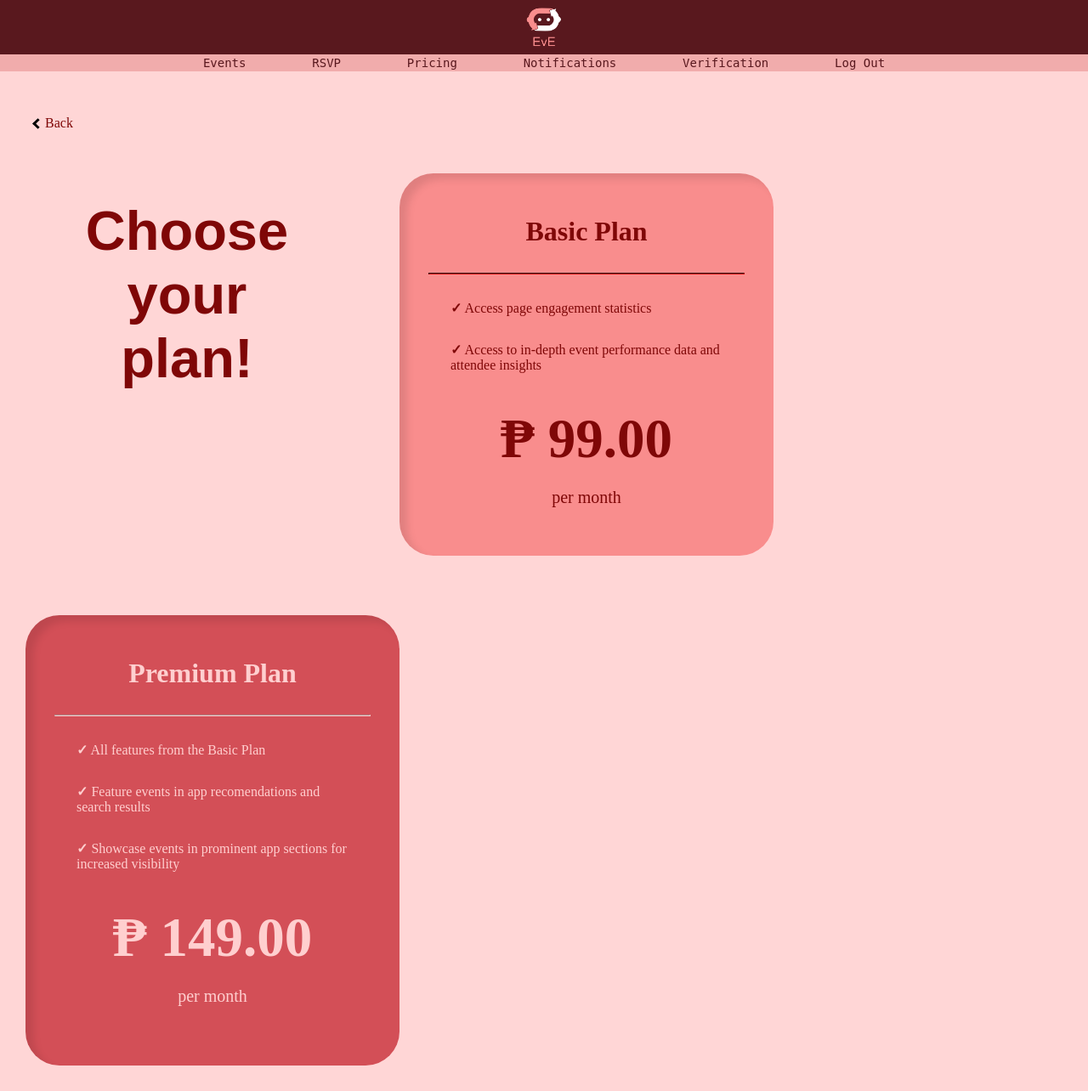
After one commit to RaizaPagatpatan/appdevproject_repository, a Django app: page /pricing_org/ in a window 1280 px wide. The commit adds this page. Shown: the whole page at 85% size. Run offline with Django 4.2, Linux system fonts and the light colour scheme.

Commit message:
pricing navbar on org modified

```diff
--- a/eveappdev/eveapp/templates/navbar_org.html
+++ b/eveappdev/eveapp/templates/navbar_org.html
@@ -16,14 +16,14 @@
 <body>
 
     <header class="navbar">
-            <div> <img class="logo" src="{% static 'images/evelogo.png' %}" alt="EvE Logo"> </div>
+            <div><a href="{% url 'org_home' %}"><img class="logo" src="{% static 'images/evelogo.png' %}" alt="EvE Logo"></a></div>
         <div class="box-ul-nav">
 
             <nav>
                 <ul class="navigation">
                     <li><a href="{% url 'org_event_list' %}">Events</a></li>
                     <li><a href='#'>RSVP</a></li>
-                    <li><a href="{% url 'pricing' %}">Pricing</a></li>
+                    <li><a href="{% url 'pricing_org' %}">Pricing</a></li>
                     <li><a href='#'>Notifications</a></li>
                     <li><a href="{% url 'verify_home' %}">Verification</a></li>
                     <li><a href="{% url 'logout' %}">Log Out</a></li>
--- a/eveappdev/eveapp/templates/navbar_student.html
+++ b/eveappdev/eveapp/templates/navbar_student.html
@@ -16,7 +16,7 @@
 <body>
 
     <header class="navbar">
-            <div> <img class="logo" src="{% static 'images/evelogo.png' %}" alt="EvE Logo"> </div>
+            <div><a href="{% url 'student_home' %}"><img class="logo" src="{% static 'images/evelogo.png' %}" alt="EvE Logo"></a></div>
         <div class="box-ul-nav">
 
             <nav>
@@ -24,7 +24,6 @@
                 <ul class="navigation">
                     <li><a href="{% url 'student_event_view' %}">Events</a></li>
                     <li><a href="{% url 'org_list' %}">Organizations</a></li>
-                    <li><a href="{% url 'pricing' %}">Pricing</a></li>
                     <li><a href='#'>News</a></li>
                     <li><a href='#'>Notifications</a></li>
 
--- /dev/null
+++ b/eveappdev/eveapp/templates/pricing_org.html
@@ -0,0 +1,70 @@
+{% extends "navbar_org.html" %}
+
+{% load static %}
+
+<html lang="en">
+<head>
+    <meta charset="UTF-8">
+    {% block title %}
+        Pricing
+    {% endblock %}
+
+
+    {% block styles %}
+    <link rel="stylesheet" type="text/css" href="{% static 'css/pricing.css' %}">
+    {% endblock %}
+</head>
+<body>
+    {% block content %}
+
+    <div class="back" onclick="goBack()">
+        <p><i class="arrow left"></i>  Back</p>
+    </div>
+
+    <div>
+        <div>
+            <div class="plan_txt float_left">
+                Choose<br>your<br>plan!
+            </div>
+            <div class="basic float_left">
+                <p><h1>Basic Plan</h1></p>
+                <hr style="border-color: #7F0707;">
+                 <ul class="ulbase">
+                    <li> Access page engagement statistics </li>
+                    <li> Access to in-depth event performance data and attendee insights</li>
+                </ul>
+                <div>
+                    <p class="price_tag"><span>&#8369;</span> 99.00</p>
+                    <p class="mon">per month</p>
+                </div>
+            </div>
+        </div>
+
+        <div class="premium float_left">
+            <p><h1>Premium Plan</h1></p>
+            <hr style="border-color: #FFCFCF;">
+            <ul class="ulprem">
+                <li> All features from the Basic Plan </li>
+                <li> Feature events in app recomendations and search results </li>
+                <li> Showcase events in prominent app sections for increased visibility</li>
+            </ul>
+            <div>
+                    <p class="price_tag"><span>&#8369;</span> 149.00</p>
+                    <p class="mon">per month</p>
+            </div>
+        </div>
+    </div>
+
+    <!-- Include jQuery library -->
+    <script src="https://code.jquery.com/jquery-3.6.4.min.js"></script>
+
+
+    <script>
+         function goBack() {
+            window.history.back();
+        }
+    </script>
+
+    {% endblock %}
+</body>
+</html>
--- a/eveappdev/eveapp/urls.py
+++ b/eveappdev/eveapp/urls.py
@@ -5,6 +5,7 @@ from .views import *
 urlpatterns = [
     path('', views.Home.as_view(), name="home_view"),
     path('pricing/', views.pricing, name='pricing'),
+    path('pricing_org/', views.pricing_org, name='pricing_org'),
     # path('user_signup/', views.user_signup, name='user_signup'),
     path('signup_organization/', RegisterOrg.as_view(), name="signup_organization"),
     path('signup_student/', RegisterStudent.as_view(), name="signup_student"),
--- a/eveappdev/eveapp/views.py
+++ b/eveappdev/eveapp/views.py
@@ -37,24 +37,13 @@ class Home(View):
         else:
             return render(request, self.template_name)
 
-#
-# def home_view(request):
-#     return render(request, 'home.html')
-#
-#     def get(self, request):
-#         form = LoginForm()
-#         if 'user_id' in request.session and 'username' in request.session:
-#             user = request.session['user_id']
-#             username = request.session['username']
-#             # events = Event.objects.filter(organizer=user).values()  'events': events,
-#
-#             return render(request, self.template_name, {'username': username})
-#         else:
-#             return redirect('login')
-
 
 def pricing(request):
     return render(request, 'pricing.html')
+
+def pricing_org(request):
+    return render(request, 'pricing_org.html')
+
 
 
 class RegisterStudent(View): #student
```
